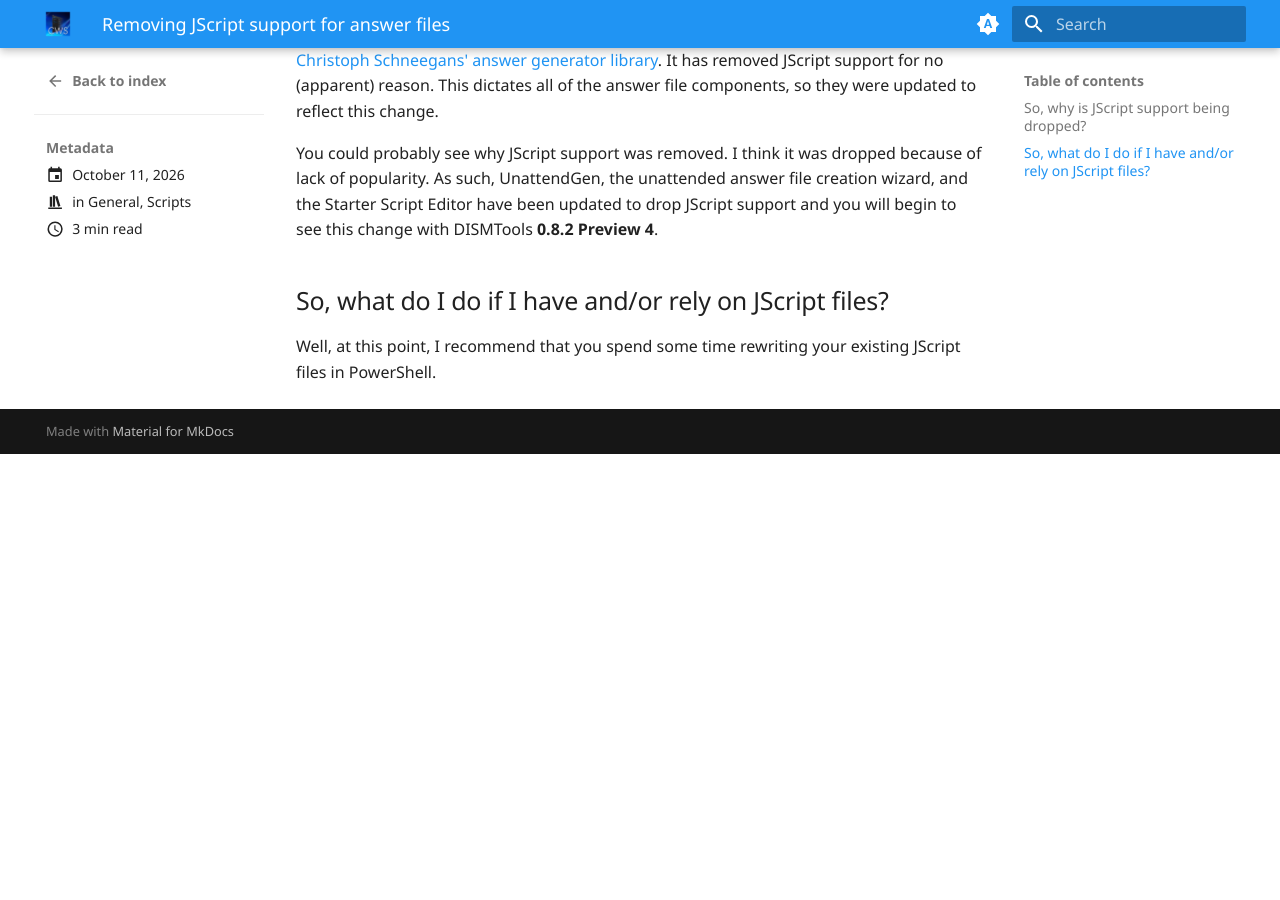
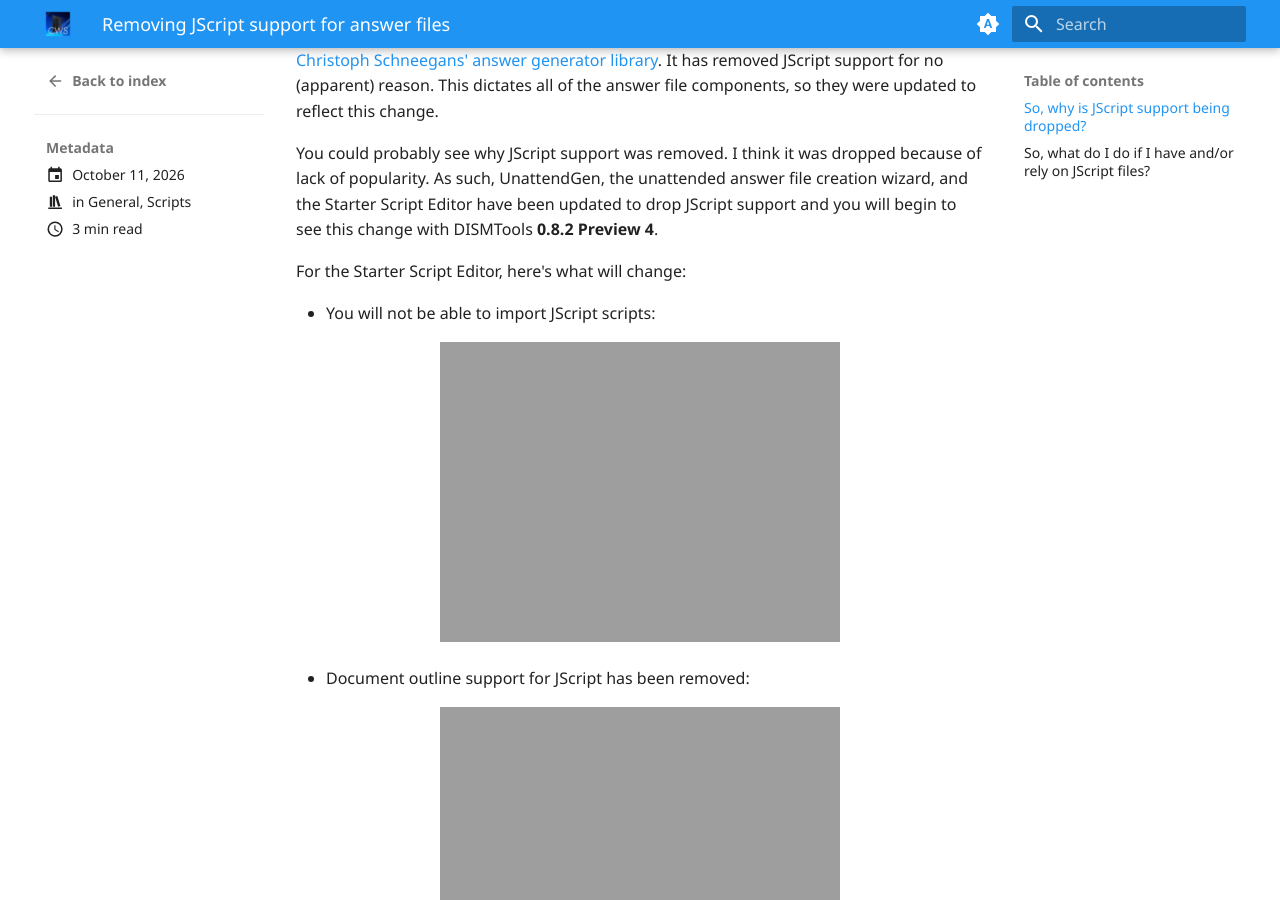
Before and after one commit to CodingWonders/codingwonders.github.io, an MkDocs documentation site: the page built from docs/blog/posts/DTSS_JSRemoval.md, in a window 1280 px wide and 900 px high, scrolled down 1397 px. Built offline with MkDocs 1.6.1 and Material for MkDocs 9.7.7, drawn with Linux system fonts in a browser that asks for light colours; some web fonts are replaced; comment, search, counter and statistics services are not loaded; before the commit the page ends 1851 px from its top, so only the background shows below that.

Commit message:
new pictures

```diff
--- a/docs/blog/posts/DTSS_JSRemoval.md
+++ b/docs/blog/posts/DTSS_JSRemoval.md
@@ -40,6 +40,20 @@ Based on this, we have 4 good scripting languages with which you can make script
 
 You could probably see why JScript support was removed. I think it was dropped because of lack of popularity. As such, UnattendGen, the unattended answer file creation wizard, and the Starter Script Editor have been updated to drop JScript support and you will begin to see this change with DISMTools **0.8.2 Preview 4**.
 
+For the Starter Script Editor, here's what will change:
+
+- You will not be able to import JScript scripts:
+
+<p align="center">
+    <img src="https://codingwonders.github.io/pictures/zN6SUnJwtD.png">
+</p>
+
+- Document outline support for JScript has been removed:
+
+<p align="center">
+    <img src="https://codingwonders.github.io/pictures/vmware_9s1fZpURUl.png">
+</p>
+
 ## So, what do I do if I have and/or rely on JScript files?
 
 Well, at this point, I recommend that you spend some time rewriting your existing JScript files in PowerShell.
```
